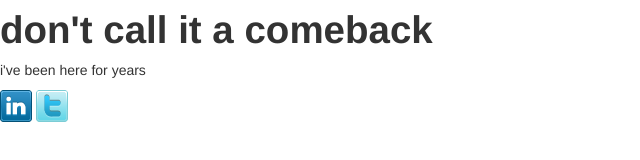
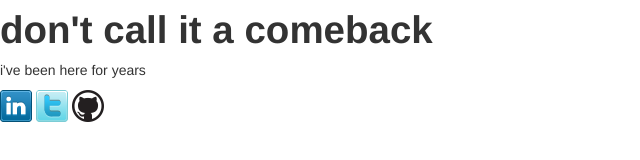
Before and after one commit to jcelgin/jcelgin.github.io, a plain HTML site: page index.html in a window 1280 px wide. Shown: the whole page, without its empty margins (0-640 px from the left). Drawn offline with nearby package versions, Linux system fonts and the light colour scheme; files that its build step writes are made by us from their sources.

Commit message:
Added github link

```diff
--- a/index.html
+++ b/index.html
@@ -19,6 +19,9 @@
 		<a href="http://twitter.com/jcelgin" target="_blank">
 			<img src="img/icons/twitter.png" alt="Twitter">
 		</a>
+		<a href="http://github.com/jcelgin" target="_blank">
+			<img src="img/icons/github.png" alt="GitHub">
+		</a>
 	</div>
 
 	<script src="http://code.jquery.com/jquery-latest.js"></script>
```
Also changed, not shown: img/icons/github.png (added).
